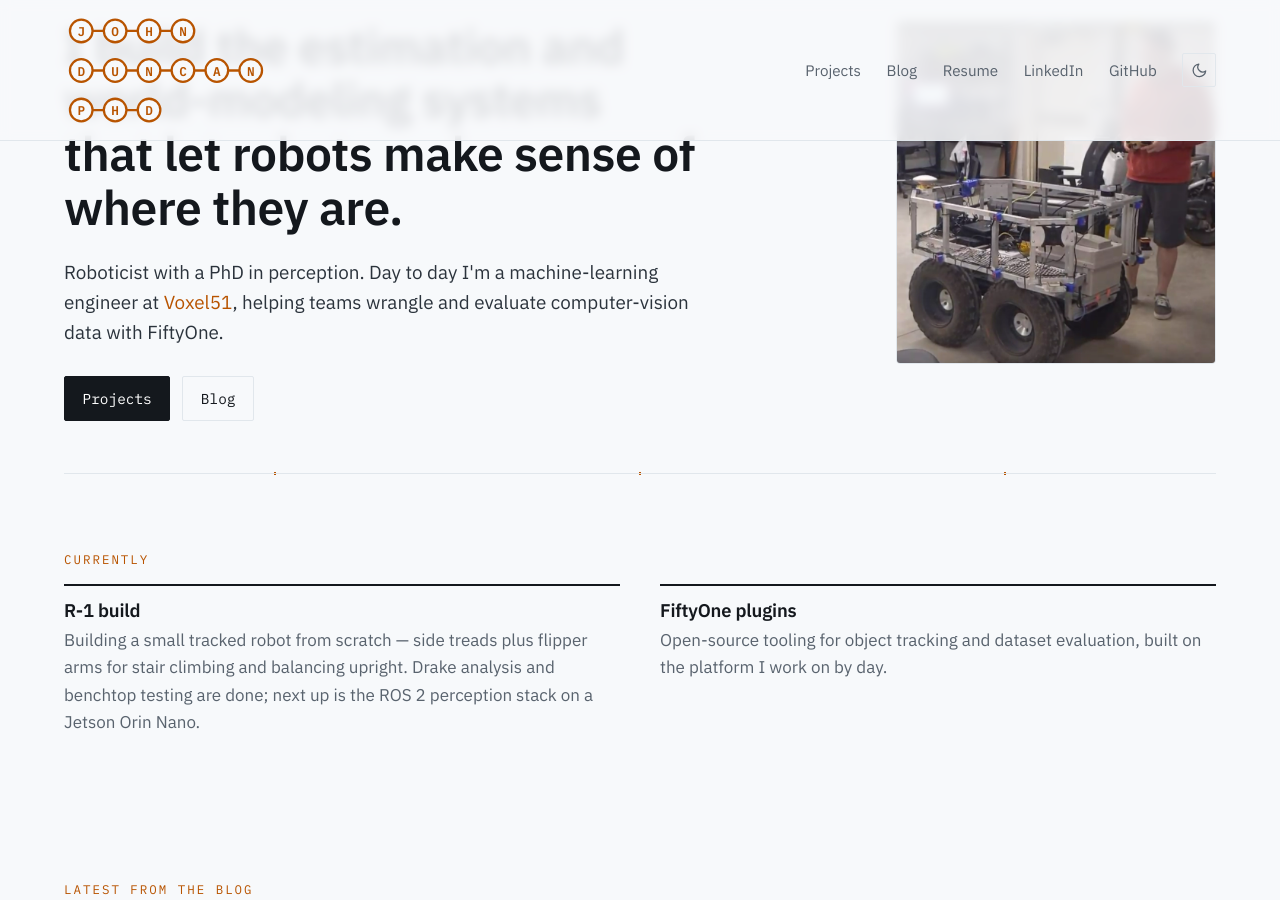
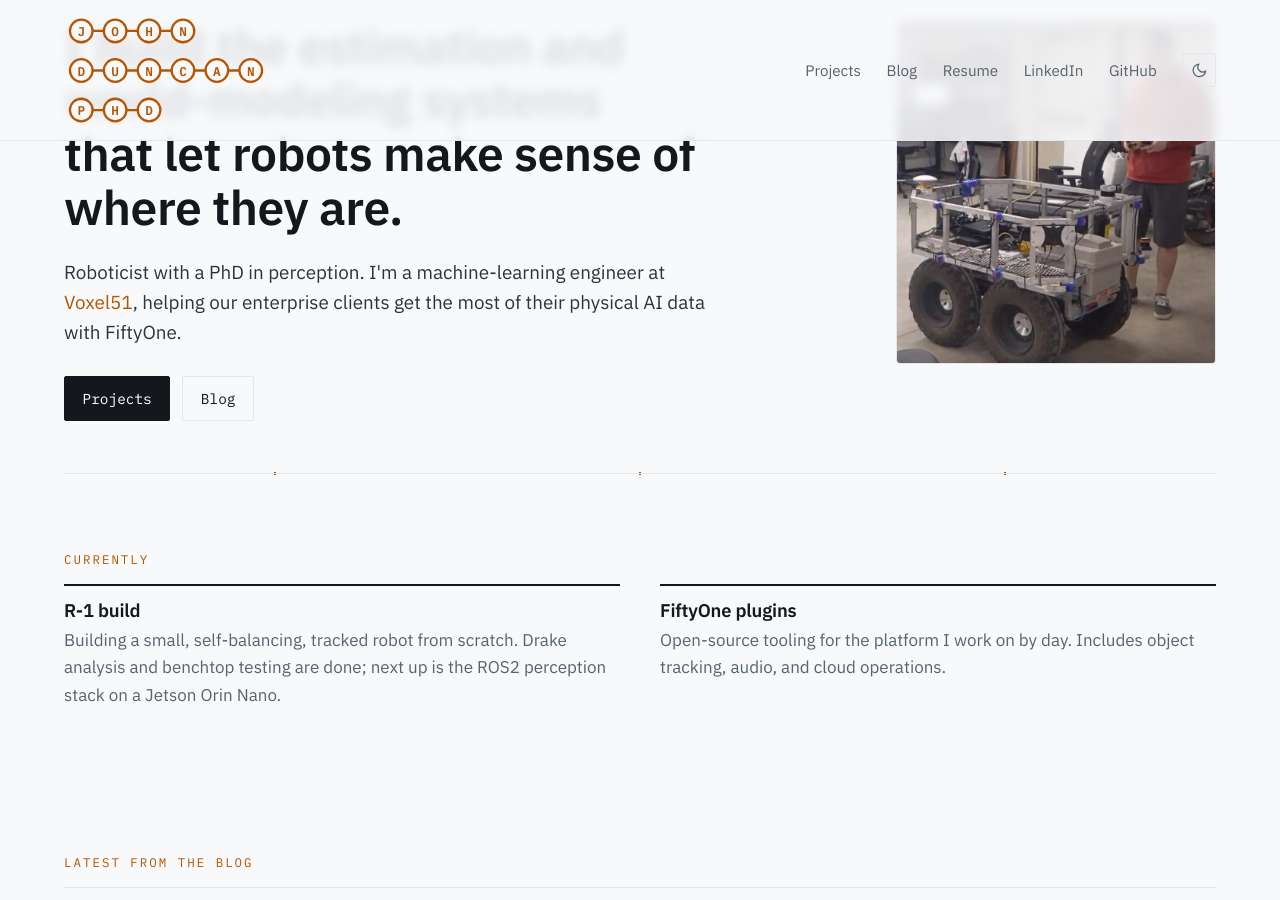
Before and after one commit to roboav8r/roboav8r.github.io, a Jekyll site: the page built from index.html, in a window 1280 px wide and 900 px high, scrolled down 272 px. Built offline with Jekyll 4.4.1, drawn with Linux system fonts in a browser that asks for light colours.

Commit message:
Update index.html

```diff
--- a/index.html
+++ b/index.html
@@ -8,9 +8,9 @@ layout: default
       <p class="eyebrow mono">Aerospace · Defense · Robotics · Perception · State Estimation · Machine Learning · Physical AI</p>
       <h1 class="hero-title">I build the estimation and world-modeling systems<br>that let robots make sense of where they are.</h1>
       <p class="hero-lede">
-        Roboticist with a PhD in perception. Day to day I'm a machine-learning engineer
-        at <a href="https://voxel51.com">Voxel51</a>, helping teams wrangle and evaluate
-        computer-vision data with FiftyOne.
+        Roboticist with a PhD in perception. I'm a machine-learning engineer
+        at <a href="https://voxel51.com">Voxel51</a>, helping our enterprise clients
+        get the most of their physical AI data with FiftyOne.
       </p>
       <!-- ARCHIVED 2026-07-18 — R-1/PRISM lede, restore once the projects are back:
         Off the clock I'm building
@@ -41,9 +41,9 @@ layout: default
   <div class="now-grid">
     <div class="now-item">
       <h3>R-1 build</h3>
-      <p>Building a small tracked robot from scratch — side treads plus flipper arms for
-         stair climbing and balancing upright. Drake analysis and benchtop testing are done;
-         next up is the ROS 2 perception stack on a Jetson Orin Nano.</p>
+      <p>Building a small, self-balancing, tracked robot from scratch.
+         Drake analysis and benchtop testing are done;
+         next up is the ROS2 perception stack on a Jetson Orin Nano.</p>
     </div>
     <!-- ARCHIVED 2026-07-18 — PRISM card, restore once the project is back:
     <div class="now-item">
@@ -54,8 +54,8 @@ layout: default
     -->
     <div class="now-item">
       <h3>FiftyOne plugins</h3>
-      <p>Open-source tooling for object tracking and dataset evaluation, built on the
-         platform I work on by day.</p>
+      <p>Open-source tooling for the platform I work on by day.
+         Includes object tracking, audio, and cloud operations. </p>
     </div>
   </div>
 </section>
```
